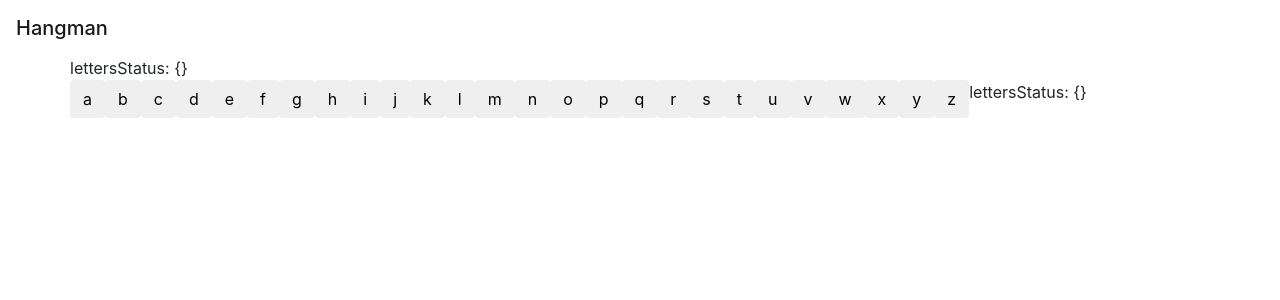
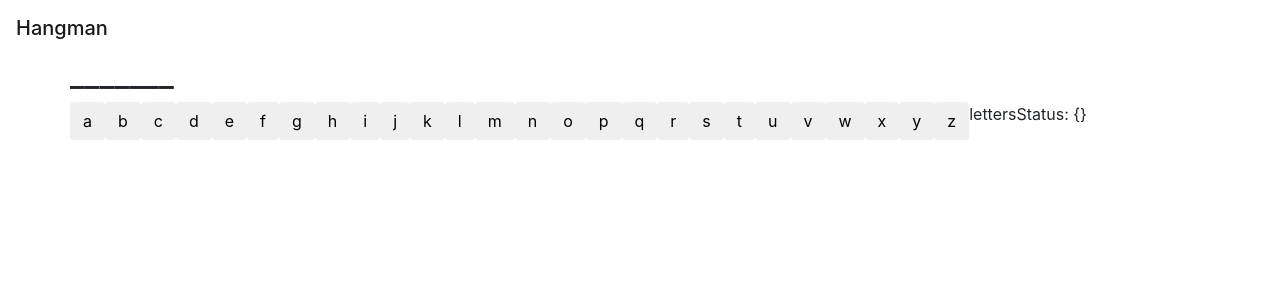
Before and after one commit to neverendingqs/hangman-reactjs, a React app: page / in a window 1280 px wide. Shown: the top 300 px of the page. Built offline with nearby package versions, Linux system fonts and the light colour scheme.

Commit message:
app - now only shows letters that have been guessed correctly; resolves #8.

```diff
--- a/src/components/Status.js
+++ b/src/components/Status.js
@@ -1,8 +1,18 @@
-import React from 'react';
+import React, { Component } from "react";
 
-const Status = ({ lettersStatus }) =>
-  <div className="row">
-    lettersStatus: {JSON.stringify(lettersStatus)}
-  </div>;
+class Status extends Component {
+  maskedWord() {
+    return this.props.currentWord
+      .split('')
+      .map(x => this.props.lettersStatus[x] ? x : '_')
+      .join('');
+  }
+
+  render() {
+    return <div className="row">
+      <h2>{this.maskedWord()}</h2>
+    </div>;
+  }
+}
 
 export default Status;
--- a/src/containers/Status.js
+++ b/src/containers/Status.js
@@ -2,7 +2,10 @@ import { connect } from 'react-redux';
 
 import Status from '../components/Status';
 
-const mapStateToProps = state => ({ lettersStatus: state.lettersStatus });
+const mapStateToProps = state => console.log(state) || ({
+  currentWord: state.currentWord,
+  lettersStatus: state.lettersStatus
+});
 
 const connector = connect(mapStateToProps);
 export default connector(Status);
--- /dev/null
+++ b/src/reducers/currentWord.js
@@ -0,0 +1,8 @@
+export default (state = 'hangman', action) => {
+  switch (action.type) {
+    case 'NEW_WORD':
+      return action.word;
+    default:
+      return state;
+  }
+}
--- a/src/reducers/index.js
+++ b/src/reducers/index.js
@@ -1,6 +1,7 @@
 import { combineReducers } from 'redux';
 
+import currentWord from './currentWord';
 import lettersStatus from './lettersStatus';
 
-const rootReducer = combineReducers({ lettersStatus });
+const rootReducer = combineReducers({ currentWord, lettersStatus });
 export default rootReducer;
```
